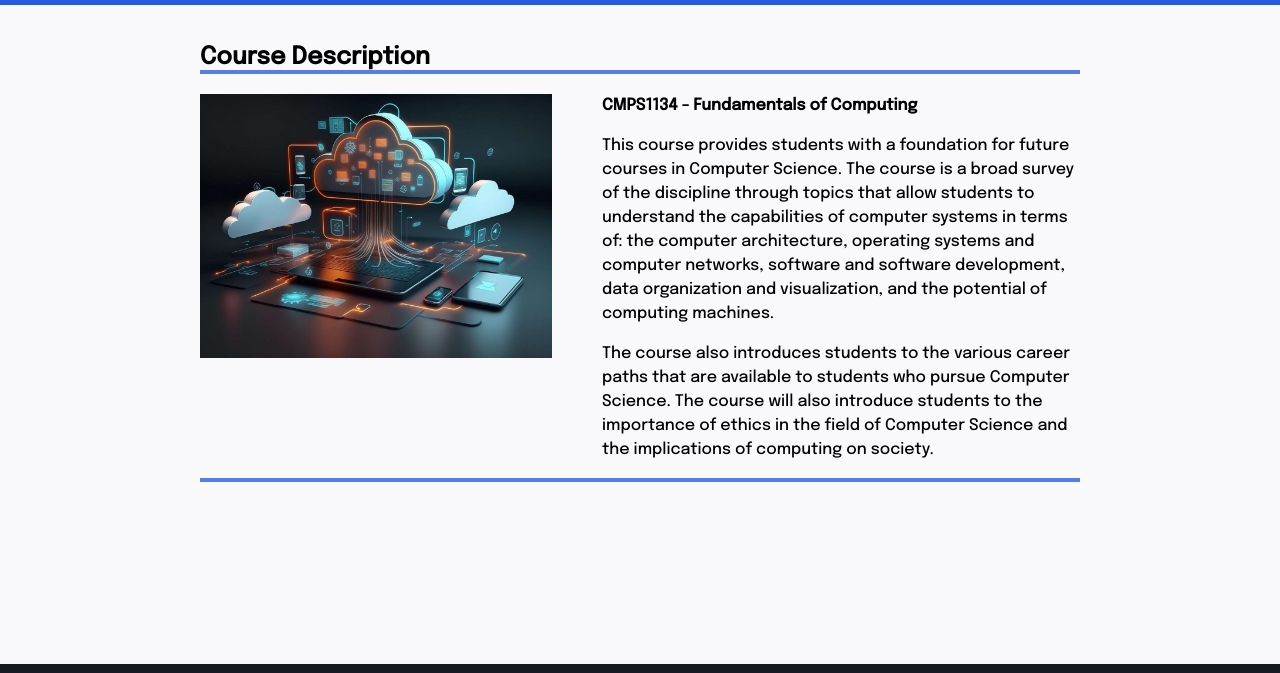
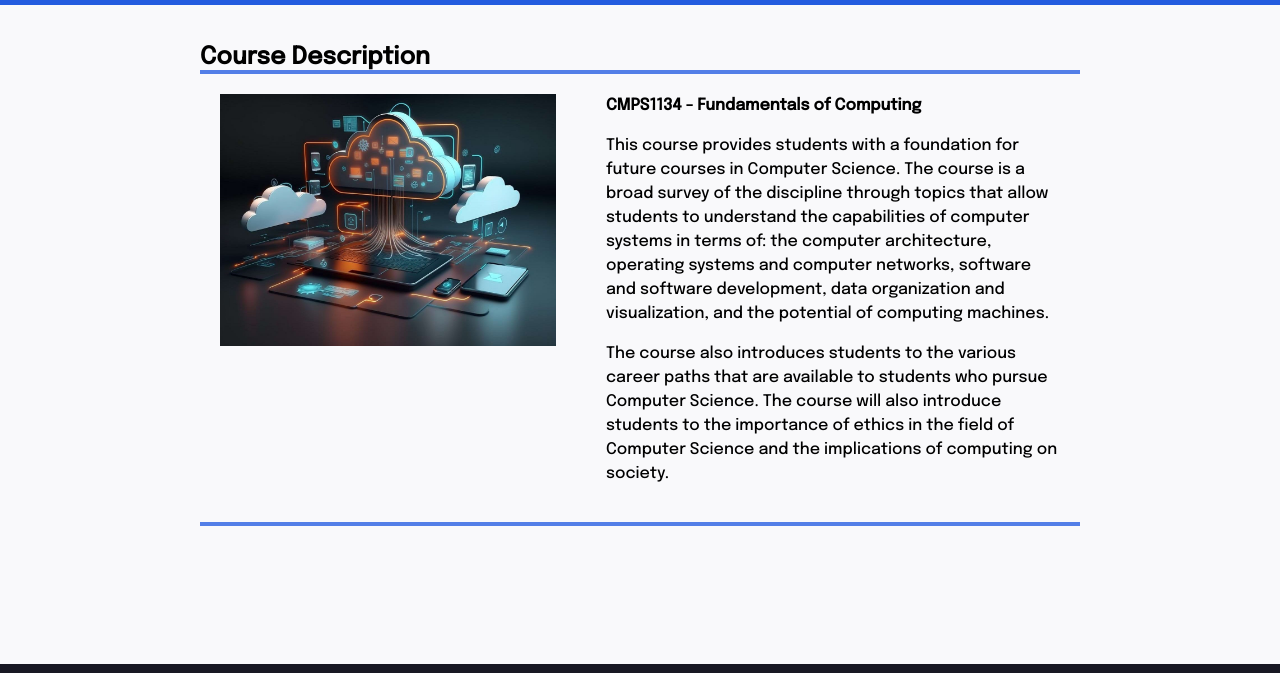
Before and after one commit to jennxsierra/FoC, a plain HTML site: page index.html in a window 1280 px wide. Shown: the part 61-734 px from the top of the page. Drawn offline with Linux system fonts and the light colour scheme.

Commit message:
Added padding to main section in Course page.

```diff
--- a/styles/styles.css
+++ b/styles/styles.css
@@ -19,6 +19,7 @@ h2 {
     display: flex;
     flex-direction: row;
     gap: 50px;
+    padding: 0 20px 20px 20px;
     border-bottom: 4px solid #537fe7;
 }
 
```
Also changed, not shown: images/and.svg (added), images/not.svg (added), images/or.svg (added), images/xor.svg (added).
